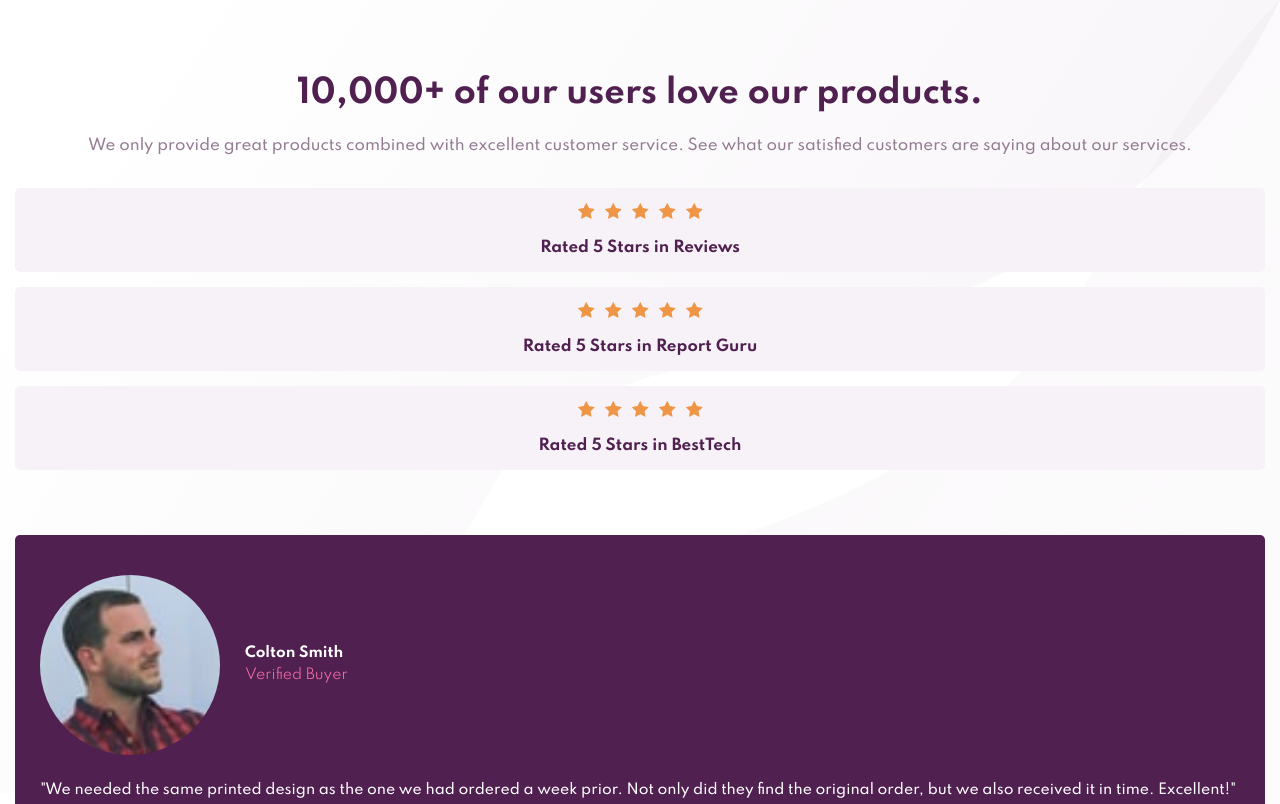
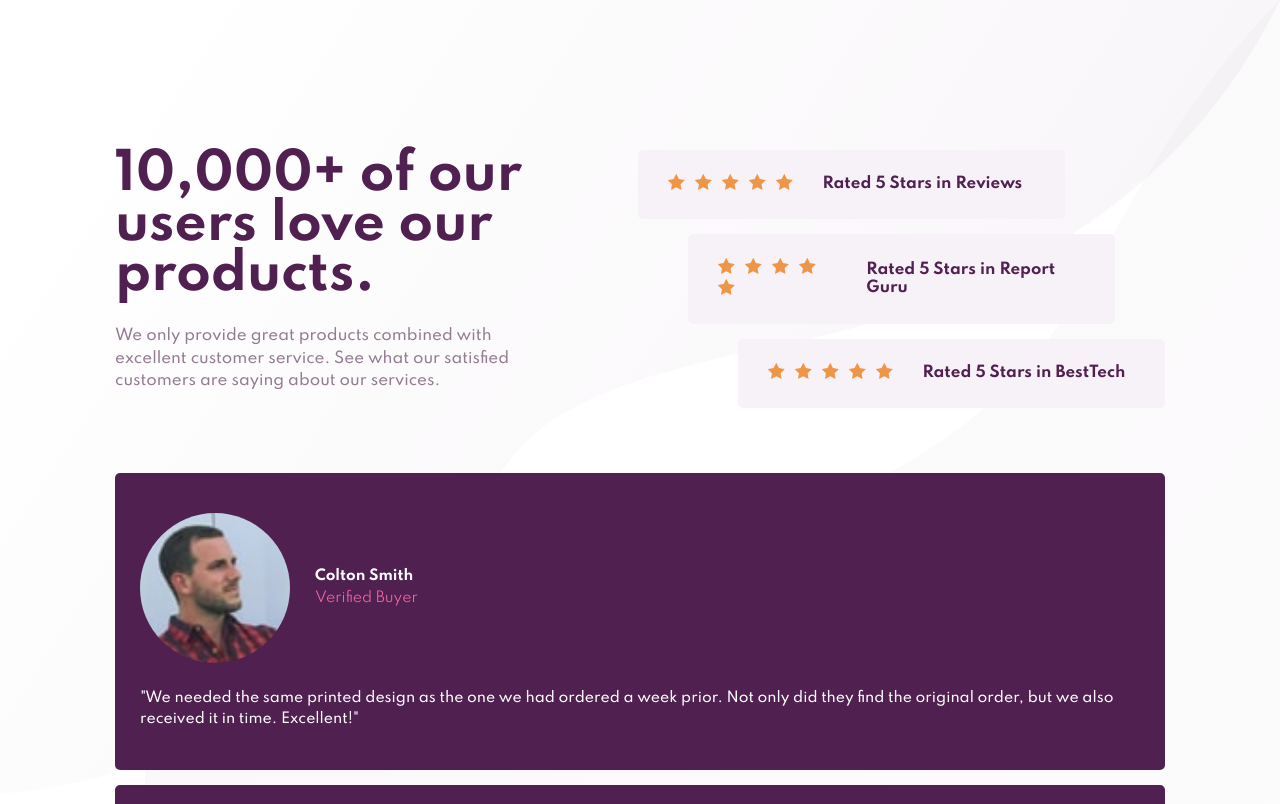
Before and after one commit to RaynaFaye/social-proof-section, a plain HTML site: page index.html in a window 1280 px wide. Shown: the top 804 px of the page. Drawn offline with Linux system fonts and the light colour scheme.

Commit message:
Styled the intro block section for desktop 1440px view

```diff
--- a/css/style.css
+++ b/css/style.css
@@ -87,3 +87,44 @@ body {
 .attribution a {
   color: hsl(228, 45%, 44%);
 }
+
+@media all and (min-width: 1000px) {
+  body {
+    margin: 100px;
+  }
+  /* Intro section */
+  .intro {
+    display: grid;
+    grid-template-columns: 45% 55%;
+    text-align: left;
+  }
+  .intro__text-block {
+    margin-right: 65px;
+  }
+  .intro__title {
+    font-size: 50px;
+    margin: 0 0 25px 0;
+  }
+  .intro__star-blocks {
+    margin-left: 50px;
+    display: grid;
+    grid-template-columns: 50px 50px 50px 1fr 50px 50px 50px;
+  }
+  .intro__star-block {
+    display: flex;
+    align-items: center;
+    padding: 15px 25px;
+  }
+  .intro__star-block__one {
+    grid-column: 1 / 6;
+  }
+  .intro__star-block__two {
+    grid-column: 2 / 7;
+  }
+  .intro__star-block__three {
+    grid-column: 3 / 8;
+  }
+  .intro__star-block__text {
+    margin: 0 0 0 25px;
+  }
+}
--- a/index.html
+++ b/index.html
@@ -11,11 +11,14 @@
   </head>
   <body>
     <section class="intro">
+      <div class="intro__text-block">
         <h1 class="intro__title">10,000+ of our users love our products.</h1>
         <p class="intro__paragraph">
           We only provide great products combined with excellent customer service. See what our satisfied customers are saying about our services.
         </p>
-      <div class="intro__star-block">
+      </div>
+      <div class="intro__star-blocks">
+        <div class="intro__star-block intro__star-block__one">
           <div>
             <img src="images/icon-star.svg" alt="" class="intro__star-block__star" /><img
               src="images/icon-star.svg"
@@ -29,7 +32,7 @@
           </div>
           <p class="intro__star-block__text">Rated 5 Stars in Reviews</p>
         </div>
-      <div class="intro__star-block">
+        <div class="intro__star-block intro__star-block__two">
           <div>
             <img src="images/icon-star.svg" alt="" class="intro__star-block__star" /><img
               src="images/icon-star.svg"
@@ -43,7 +46,7 @@
           </div>
           <p class="intro__star-block__text">Rated 5 Stars in Report Guru</p>
         </div>
-      <div class="intro__star-block">
+        <div class="intro__star-block intro__star-block__three">
           <div>
             <img src="images/icon-star.svg" alt="" class="intro__star-block__star" /><img
               src="images/icon-star.svg"
@@ -56,6 +59,7 @@
             /><img src="images/icon-star.svg" alt="" class="intro__star-block__star" />
           </div>
           <p class="intro__star-block__text">Rated 5 Stars in BestTech</p>
+        </div>
       </div>
     </section>
     <section class="testimonial">
```
Lines whose indentation alone changed are shown as unchanged.
